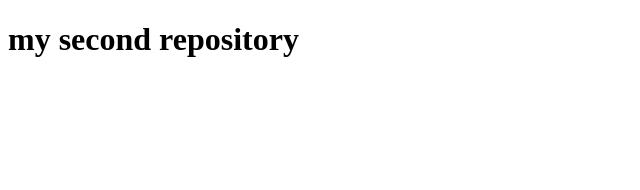
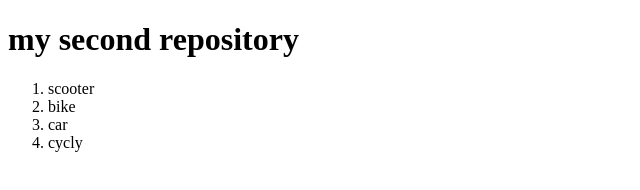
Before and after one commit to pallabraj/my-fourth-repo, a plain HTML site: page index.html in a window 1280 px wide. Shown: the whole page, without its empty margins (0-640 px from the left). Drawn offline with Linux system fonts and the light colour scheme.

Commit message:
list added

```diff
--- a/index.html
+++ b/index.html
@@ -8,5 +8,11 @@
 </head>
 <body>
     <h1>my second repository</h1>
+    <ol>
+        <li>scooter</li>
+        <li>bike</li>
+        <li>car</li>
+        <li>cycly</li>
+    </ol>
 </body>
 </html>
```
